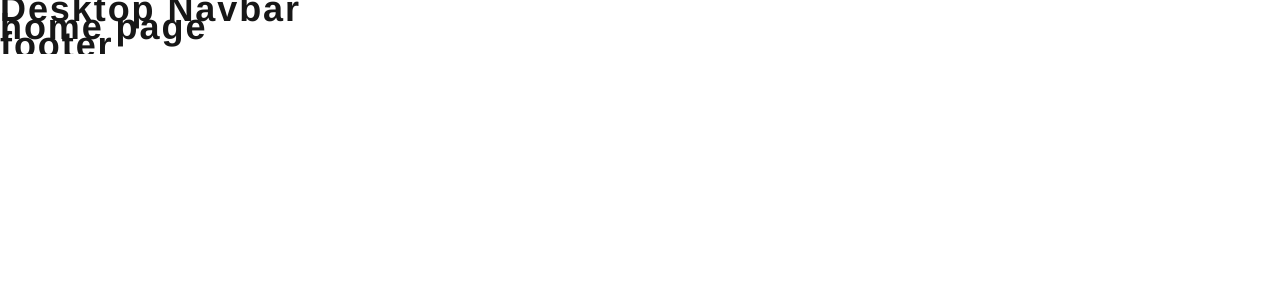
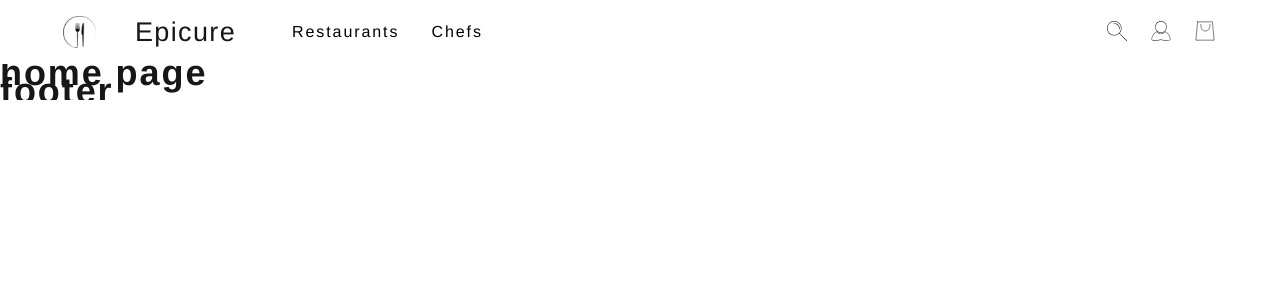
Before and after one commit to keren-elbaz-m/epicure_client, a Next.js app: page / in a window 1280 px wide. Shown: the top 300 px of the page. Built offline with nearby package versions, Linux system fonts and the light colour scheme.

Commit message:
Implement desktop navbar layout and styles
Added desktop navbar layout with left aligned logo, brand and links, and right aligned icons with spacing

```diff
--- a/src/app/components/navbar/components/Navbar/NavbarDesktop.tsx
+++ b/src/app/components/navbar/components/Navbar/NavbarDesktop.tsx
@@ -1,5 +1,43 @@
+import styles from "@/app/components/navbar/styles/Navbar.module.scss"
+import Image from "next/image";
+import Link from "next/link";
+
+import epicure_logo_icon from "@/app/assets/icons/epicure_logo_icon.svg";
+import person_icon from "@/app/assets/icons/person_icon.svg";
+import search_icon from "@/app/assets/icons/search_icon.svg";
+import shopping_bag_icon from "@/app/assets/icons/shopping_bag_icon.svg";
+
 export default function NavbarDesktop() {
     return (
-      <h1>Desktop Navbar</h1>
+
+      <nav className={styles.navbar}>
+        <div className={styles.desktopContent}>
+          <div className={styles.leftSection}>
+            <div className={styles.logo}>
+              <Image src={epicure_logo_icon} alt="epicure logo icon" />
+            </div>
+
+            <span className={styles.brand}>
+              Epicure
+            </span>
+
+            <div className={styles.links}>
+                <Link href="/restaurants">Restaurants</Link>
+                <Link href="/chefs">Chefs</Link>
+            </div>
+          </div>
+
+          <div className={styles.icons}>
+              <button className={styles.buttonIconsStyle}>
+                  <Image src={search_icon} alt="search icon" />
+              </button>
+                  <Image src={person_icon} alt="person icon" />
+              <button className={styles.buttonIconsStyle}>
+                  <Image src={shopping_bag_icon} alt="shopping bag icon" />
+              </button>
+          </div>
+
+        </div>
+      </nav>
     );
   }
--- a/src/app/components/navbar/styles/Navbar.module.scss
+++ b/src/app/components/navbar/styles/Navbar.module.scss
@@ -90,9 +90,10 @@ body{
 
 .icons {
   display: flex;
-  gap: 16px;
+  gap: 24px;
   font-size: $icons-size;
   @include visible-state(true, 0);
+
 }
 
 .icons.hidden {
@@ -103,3 +104,58 @@ body{
   border: none;
   background-color: transparent;
 }
+
+@media screen and (min-width: $min-desktop-width) {
+  .navbar {
+    width: menu-width-desktop;
+    height: 64px  ;
+    padding: 0 32px;
+  }
+}
+
+.desktopContent {
+  display: flex;
+  align-items: center;
+  justify-content: space-between;
+  gap: 32px;
+
+  max-width: 1440px;
+  margin: 0 auto;
+
+  width: 100%;
+  padding: 0 32px;
+
+  @media screen and (min-width: $min-desktop-width) {
+    gap: 64px;
+  }
+}
+
+.leftSection {
+  display: flex;
+  align-items: center;
+  gap: 24px;
+}
+
+.brand {
+  font-family: "Helvetica Neue", sans-serif;
+  font-weight: 200;
+  font-size: 27px;
+  line-height: 100%;
+  letter-spacing: 1.35px;
+  display: flex;
+  align-items: center;
+  padding-right:32px;
+  padding-left: 15.02px;
+}
+
+.links {
+  display: flex;
+  gap: 32px;
+
+  a {
+    font-family: "Helvetica Neue", sans-serif;
+    font-size: 16px;
+    color: #000000;
+    text-decoration: none;
+  }
+}
```
Also changed, not shown: src/app/types/index.ts (line endings or trailing spaces).
